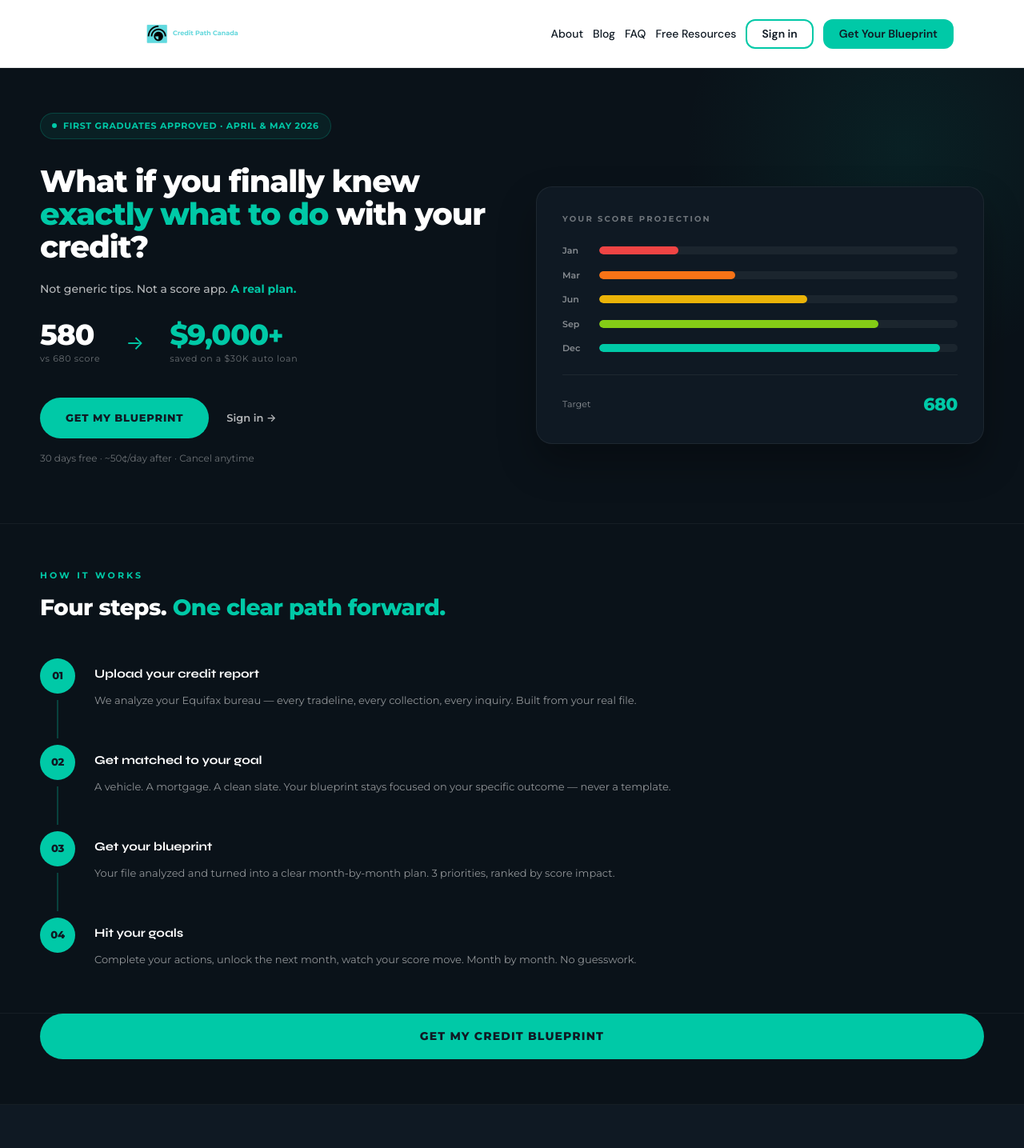
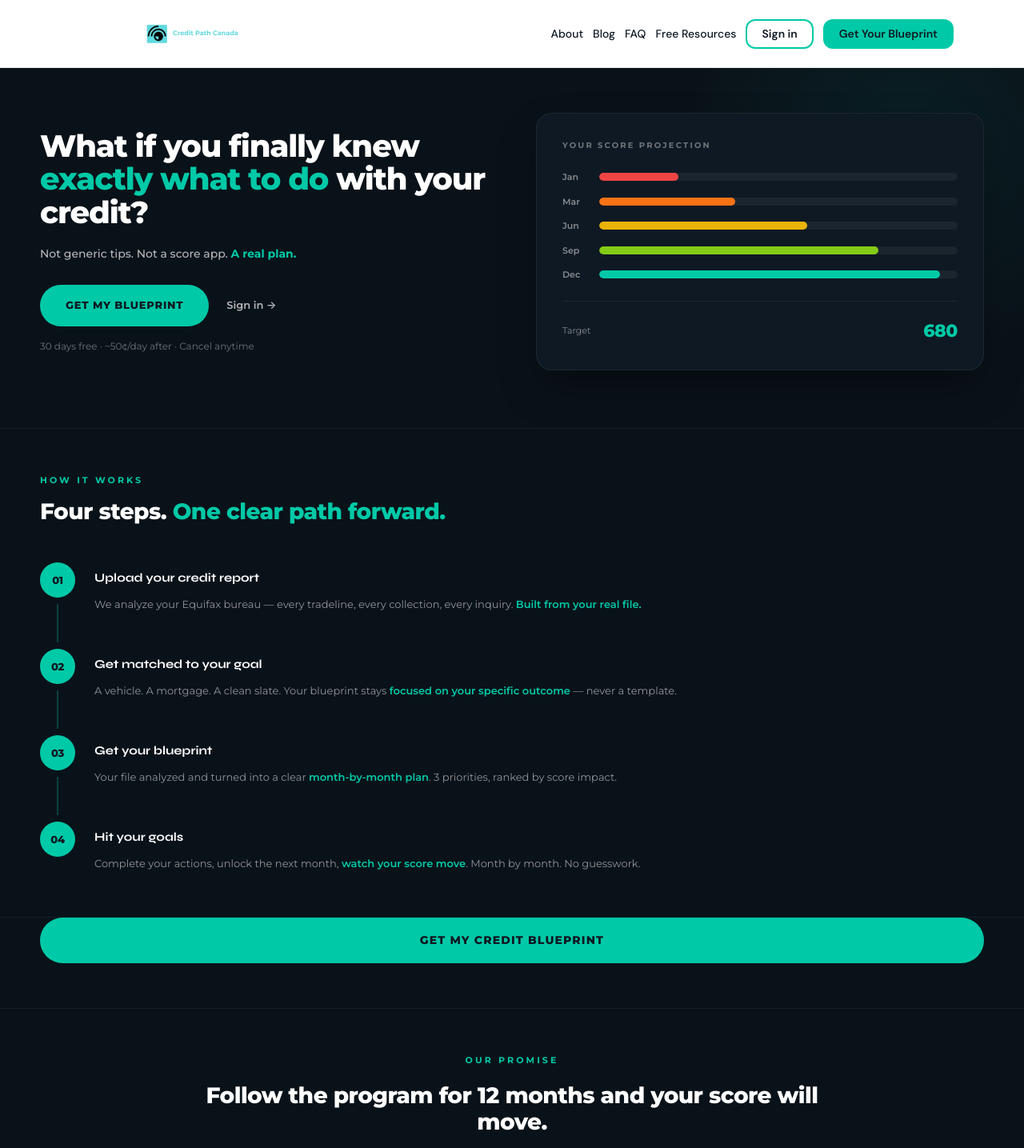
Before and after one commit to mikefilzwieser-alt/creditpath-canada, a Next.js app: page /v2 in a window 1280 px wide. Shown: the top 1435 px of the page at 80% size. Built offline with nearby package versions, Linux system fonts and the light colour scheme.

Commit message:
refactor: v2 and drive-ready - promise placement, sig, badges, grad badge, teal phrases

```diff
--- a/app/drive-ready/page.tsx
+++ b/app/drive-ready/page.tsx
@@ -30,11 +30,6 @@ export default function DriveReadyPage() {
               Canada's Drive Ready Program 🍁
             </p>
 
-            <div style={{ display: "inline-flex", alignItems: "center", gap: 8, background: "rgba(0,201,167,0.08)", border: "1px solid rgba(0,201,167,0.22)", borderRadius: 100, padding: "7px 14px", marginBottom: 28 }}>
-              <div style={{ width: 6, height: 6, background: TEAL, borderRadius: "50%" }}></div>
-              <span style={{ fontSize: 11, fontWeight: 700, color: TEAL, letterSpacing: "0.06em", textTransform: "uppercase" }}>First graduates approved · April & May 2026</span>
-            </div>
-
             <h1 style={{ fontFamily: FONT_STACK, fontSize: "clamp(28px, 3.4vw, 44px)", fontWeight: 800, lineHeight: 1.04, letterSpacing: "-0.03em", color: "#fff", marginBottom: 24 }}>
               Your name.<br/>Zero down.<br/><span style={{ color: TEAL }}>Approved.</span>
             </h1>
@@ -46,6 +41,11 @@ export default function DriveReadyPage() {
             <Link href="/onboarding" style={{ background: TEAL, color: NAVY, padding: "18px 44px", borderRadius: 100, fontSize: 13, fontWeight: 800, textDecoration: "none", letterSpacing: "0.08em", textTransform: "uppercase", display: "inline-block", transition: "transform 0.2s" }} onMouseOver={(e) => (e.currentTarget.style.transform = "translateY(-2px) scale(1.02)")} onMouseOut={(e) => (e.currentTarget.style.transform = "translateY(0) scale(1)")}>
               Start My Drive Ready Program
             </Link>
+
+            <div style={{ display: "inline-flex", alignItems: "center", gap: 8, background: "rgba(0,201,167,0.08)", border: "1px solid rgba(0,201,167,0.22)", borderRadius: 100, padding: "7px 14px", marginTop: 20 }}>
+              <div style={{ width: 6, height: 6, background: TEAL, borderRadius: "50%" }}></div>
+              <span style={{ fontSize: 11, fontWeight: 700, color: TEAL, letterSpacing: "0.06em", textTransform: "uppercase" }}>First graduates approved · April & May 2026</span>
+            </div>
 
             <p style={{ marginTop: 16, fontSize: 12, color: "rgba(255,255,255,0.4)" }}>30 days free · ~50¢/day after · Cancel anytime</p>
           </div>
@@ -75,6 +75,7 @@ export default function DriveReadyPage() {
               <div style={{ marginTop: 28, paddingTop: 20, borderTop: "1px solid rgba(255,255,255,0.06)" }}>
                 <p style={{ fontSize: 13, fontWeight: 700, color: "#fff" }}>Michael Filzwieser</p>
                 <p style={{ fontSize: 11, color: "rgba(255,255,255,0.4)", marginTop: 4 }}>Founder, Credit Path Canada · Finance Director, Titanium Ford · TD's #1 dealer in Canada</p>
+                <img src="/michael-signature.png" alt="Michael Filzwieser signature" style={{ width: "120px", marginTop: "12px", opacity: 0.85 }} />
               </div>
             </div>
           </div>
@@ -153,19 +154,6 @@ export default function DriveReadyPage() {
           </div>
         </section>
 
-        {/* GUARANTEE */}
-        <section style={{ background: NAVY, padding: "56px 24px", borderBottom: "1px solid rgba(255,255,255,0.05)" }}>
-          <div style={{ maxWidth: 800, margin: "0 auto", textAlign: "center" }}>
-            <p style={{ fontSize: 11, fontWeight: 700, letterSpacing: "0.28em", textTransform: "uppercase", color: TEAL, marginBottom: 20 }}>Our promise</p>
-            <h2 style={{ fontFamily: FONT_STACK, fontSize: "clamp(20px, 2.4vw, 28px)", fontWeight: 800, lineHeight: 1.18, letterSpacing: "-0.02em", color: "#fff", marginBottom: 20 }}>
-              Your score moves — <span style={{ color: TEAL }}>or we work for free.</span>
-            </h2>
-            <p style={{ fontSize: 13, lineHeight: 1.7, color: "rgba(255,255,255,0.6)" }}>
-              Follow the program for 12 months, and if your score doesn't move — we work with you at no charge until you're <span style={{ color: TEAL, fontWeight: 700 }}>approved.</span>
-            </p>
-          </div>
-        </section>
-
         {/* CTA */}
         <section style={{ background: NAVY_DEEP, padding: "56px 24px", textAlign: "center" }}>
           <div style={{ maxWidth: 700, margin: "0 auto" }}>
@@ -180,6 +168,19 @@ export default function DriveReadyPage() {
             </Link>
             <p style={{ marginTop: 14, fontSize: 12, color: "rgba(0,201,167,0.65)" }}>
               <strong style={{ color: TEAL }}>~50¢/day</strong> after your free trial · Cancel anytime · No contracts
+            </p>
+          </div>
+        </section>
+
+        {/* GUARANTEE */}
+        <section style={{ background: NAVY, padding: "56px 24px", borderBottom: "1px solid rgba(255,255,255,0.05)" }}>
+          <div style={{ maxWidth: 800, margin: "0 auto", textAlign: "center" }}>
+            <p style={{ fontSize: 11, fontWeight: 700, letterSpacing: "0.28em", textTransform: "uppercase", color: TEAL, marginBottom: 20 }}>Our promise</p>
+            <h2 style={{ fontFamily: FONT_STACK, fontSize: "clamp(20px, 2.4vw, 28px)", fontWeight: 800, lineHeight: 1.18, letterSpacing: "-0.02em", color: "#fff", marginBottom: 20 }}>
+              Your score moves — <span style={{ color: TEAL }}>or we work for free.</span>
+            </h2>
+            <p style={{ fontSize: 13, lineHeight: 1.7, color: "rgba(255,255,255,0.6)" }}>
+              Follow the program for 12 months, and if your score doesn't move — we work with you at no charge until you're <span style={{ color: TEAL, fontWeight: 700 }}>approved.</span>
             </p>
           </div>
         </section>
--- a/app/v2/page.tsx
+++ b/app/v2/page.tsx
@@ -36,12 +36,12 @@ const testimonials = [
 ];
 
 const valueCards = [
-  { icon: "📋", title: "Your Credit Blueprint", body: "A personalized 24-month plan built from your Equifax bureau. Not a template. Your file, your plan, your path." },
-  { icon: "📅", title: "Monthly Action Plan", body: "3 clear priorities every month, ranked by score impact. Always know what to do next." },
-  { icon: "💳", title: "Recommended Credit Products", body: "The exact cards that move your score fastest — with referral bonuses built in." },
-  { icon: "🤝", title: "Financial Planning Session", body: "Access a licensed financial specialist through Brandon Kirk at Safe Wealth Planners." },
-  { icon: "🏆", title: "Direct Line to a Finance Director", body: "Michael Filzwieser at Titanium Ford reviews your file personally. When your window opens — he gets you approved." },
-  { icon: "🔓", title: "Personal Loan Access", body: "Pre-qualify without a hard inquiry. We connect you with trusted lending partners when the timing is right." },
+  { icon: "📋", tag: "$497 value", title: "Your Credit Blueprint", body: "A personalized 24-month plan built from your Equifax bureau. Not a template. Your file, your plan, your path." },
+  { icon: "📅", tag: "$197/yr value", title: "Monthly Action Plan", body: "3 clear priorities every month, ranked by score impact. Always know what to do next." },
+  { icon: "💳", tag: "Saves $200+", title: "Recommended Credit Products", body: "The exact cards that move your score fastest — with referral bonuses built in." },
+  { icon: "🤝", tag: "$150 value", title: "Financial Planning Session", body: "Access a licensed financial specialist through Brandon Kirk at Safe Wealth Planners." },
+  { icon: "🏆", tag: "Priceless", title: "Direct Line to a Finance Director", body: "Michael Filzwieser at Titanium Ford reviews your file personally. When your window opens — he gets you approved." },
+  { icon: "🔓", tag: "No hard check", title: "Personal Loan Access", body: "Pre-qualify without a hard inquiry. We connect you with trusted lending partners when the timing is right." },
 ];
 
 const scoreBars = [
@@ -75,11 +75,6 @@ export default function HomepageV2() {
 
           <div style={{ maxWidth: 1180, margin: "0 auto", position: "relative", zIndex: 1 }}>
 
-            <div style={{ display: "inline-flex", alignItems: "center", gap: 8, background: "rgba(0,201,167,0.08)", border: "1px solid rgba(0,201,167,0.22)", borderRadius: 100, padding: "7px 14px", marginBottom: 32 }}>
-              <div style={{ width: 6, height: 6, background: TEAL, borderRadius: "50%" }}></div>
-              <span style={{ fontSize: 11, fontWeight: 700, color: TEAL, letterSpacing: "0.06em", textTransform: "uppercase" }}>First graduates approved · April & May 2026</span>
-            </div>
-
             <div style={{ display: "grid", gridTemplateColumns: "1fr 1fr", gap: 60, alignItems: "center" }} className="hero-grid">
               <div>
                 <h1 style={{ fontFamily: FONT_STACK, fontSize: "clamp(26px, 3vw, 40px)", fontWeight: 800, lineHeight: 1.08, letterSpacing: "-0.03em", color: "#fff", marginBottom: 20 }}>
@@ -89,18 +84,6 @@ export default function HomepageV2() {
                 <p style={{ fontSize: 14, lineHeight: 1.6, color: "rgba(255,255,255,0.7)", marginBottom: 28, fontWeight: 500 }}>
                   Not generic tips. Not a score app. <span style={{ color: TEAL, fontWeight: 700 }}>A real plan.</span>
                 </p>
-
-                <div style={{ display: "flex", gap: 32, alignItems: "center", marginBottom: 40 }}>
-                  <div>
-                    <div style={{ fontSize: 36, fontWeight: 800, color: "#fff", lineHeight: 1, letterSpacing: "-0.03em" }}>580</div>
-                    <div style={{ fontSize: 11, color: "rgba(255,255,255,0.4)", marginTop: 4, letterSpacing: "0.06em" }}>vs 680 score</div>
-                  </div>
-                  <div style={{ color: TEAL, fontSize: 24 }}>→</div>
-                  <div>
-                    <div style={{ fontSize: 36, fontWeight: 800, color: TEAL, lineHeight: 1, letterSpacing: "-0.03em" }}>$9,000<span style={{ fontSize: 32 }}>+</span></div>
-                    <div style={{ fontSize: 11, color: "rgba(255,255,255,0.4)", marginTop: 4, letterSpacing: "0.06em" }}>saved on a $30K auto loan</div>
-                  </div>
-                </div>
 
                 <div style={{ display: "flex", gap: 14, alignItems: "center", flexWrap: "wrap" }}>
                   <Link href="/onboarding" style={{ background: TEAL, color: NAVY, padding: "16px 32px", borderRadius: 100, fontSize: 13, fontWeight: 800, textDecoration: "none", letterSpacing: "0.06em", textTransform: "uppercase", display: "inline-block", transition: "transform 0.2s" }} onMouseOver={(e) => (e.currentTarget.style.transform = "translateY(-2px) scale(1.02)")} onMouseOut={(e) => (e.currentTarget.style.transform = "translateY(0) scale(1)")}>
@@ -145,10 +128,10 @@ export default function HomepageV2() {
 
             <div style={{ display: "flex", flexDirection: "column" }}>
               {[
-                { n: "01", t: "Upload your credit report", b: "We analyze your Equifax bureau — every tradeline, every collection, every inquiry. Built from your real file." },
-                { n: "02", t: "Get matched to your goal", b: "A vehicle. A mortgage. A clean slate. Your blueprint stays focused on your specific outcome — never a template." },
-                { n: "03", t: "Get your blueprint", b: "Your file analyzed and turned into a clear month-by-month plan. 3 priorities, ranked by score impact." },
-                { n: "04", t: "Hit your goals", b: "Complete your actions, unlock the next month, watch your score move. Month by month. No guesswork." },
+                { n: "01", t: "Upload your credit report", b: <>We analyze your Equifax bureau — every tradeline, every collection, every inquiry. <span style={{ color: TEAL, fontWeight: 600 }}>Built from your real file.</span></> },
+                { n: "02", t: "Get matched to your goal", b: <>A vehicle. A mortgage. A clean slate. Your blueprint stays <span style={{ color: TEAL, fontWeight: 600 }}>focused on your specific outcome</span> — never a template.</> },
+                { n: "03", t: "Get your blueprint", b: <>Your file analyzed and turned into a clear <span style={{ color: TEAL, fontWeight: 600 }}>month-by-month plan</span>. 3 priorities, ranked by score impact.</> },
+                { n: "04", t: "Hit your goals", b: <>Complete your actions, unlock the next month, <span style={{ color: TEAL, fontWeight: 600 }}>watch your score move</span>. Month by month. No guesswork.</> },
               ].map((step, i, arr) => (
                 <div key={step.n} style={{ display: "flex", gap: 24 }}>
                   <div style={{ display: "flex", flexDirection: "column", alignItems: "center", flexShrink: 0, width: 44 }}>
@@ -176,6 +159,19 @@ export default function HomepageV2() {
           </div>
         </section>
 
+        {/* GUARANTEE */}
+        <section style={{ background: NAVY_DEEP, padding: "56px 24px", borderBottom: "1px solid rgba(255,255,255,0.05)" }}>
+          <div style={{ maxWidth: 800, margin: "0 auto", textAlign: "center" }}>
+            <p style={{ fontSize: 11, fontWeight: 700, letterSpacing: "0.28em", textTransform: "uppercase", color: TEAL, marginBottom: 20 }}>Our promise</p>
+            <h2 style={{ fontFamily: FONT_STACK, fontSize: "clamp(20px, 2.4vw, 28px)", fontWeight: 800, lineHeight: 1.18, letterSpacing: "-0.02em", color: "#fff", marginBottom: 20 }}>
+              Follow the program for 12 months and your score will move.
+            </h2>
+            <p style={{ fontSize: 13, lineHeight: 1.7, color: "rgba(255,255,255,0.6)" }}>
+              If it doesn't — we work with you <span style={{ color: TEAL, fontWeight: 600 }}>at no charge until you're approved.</span>
+            </p>
+          </div>
+        </section>
+
         {/* MICHAEL */}
         <section style={{ background: NAVY, padding: "56px 24px", borderBottom: "1px solid rgba(255,255,255,0.05)" }}>
           <div style={{ maxWidth: 1180, margin: "0 auto", display: "grid", gridTemplateColumns: "1fr 1.4fr", gap: 60, alignItems: "center" }} className="michael-grid">
@@ -200,6 +196,7 @@ export default function HomepageV2() {
               <div style={{ marginTop: 28, paddingTop: 20, borderTop: "1px solid rgba(255,255,255,0.06)" }}>
                 <p style={{ fontSize: 13, fontWeight: 700, color: "#fff" }}>Michael Filzwieser</p>
                 <p style={{ fontSize: 11, color: "rgba(255,255,255,0.4)", marginTop: 4 }}>Founder, Credit Path Canada · Finance Director, Titanium Ford · TD's #1 dealer in Canada</p>
+                <img src="/michael-signature.png" alt="Michael Filzwieser signature" style={{ width: "120px", marginTop: "12px", opacity: 0.85 }} />
               </div>
             </div>
           </div>
@@ -216,7 +213,8 @@ export default function HomepageV2() {
             <div style={{ display: "grid", gridTemplateColumns: "repeat(auto-fit, minmax(280px, 1fr))", gap: 20 }}>
               {valueCards.map((card) => (
                 <div key={card.title} style={{ background: NAVY_DEEP, border: "1px solid rgba(255,255,255,0.06)", borderRadius: 16, padding: 28, transition: "transform 0.25s ease, border-color 0.25s ease" }} onMouseOver={(e) => { e.currentTarget.style.transform = "translateY(-4px)"; e.currentTarget.style.borderColor = "rgba(0,201,167,0.25)"; }} onMouseOut={(e) => { e.currentTarget.style.transform = "translateY(0)"; e.currentTarget.style.borderColor = "rgba(255,255,255,0.06)"; }}>
-                  <span style={{ fontSize: 22, display: "block", marginBottom: 16 }}>{card.icon}</span>
+                  <span style={{ fontSize: 22, display: "block", marginBottom: 12 }}>{card.icon}</span>
+                  <span style={{ display: "inline-block", marginBottom: 12, background: "rgba(0,201,167,0.12)", border: "1px solid rgba(0,201,167,0.25)", borderRadius: 100, padding: "4px 12px", fontSize: 11, fontWeight: 700, color: TEAL }}>{card.tag}</span>
                   <h3 style={{ fontSize: 16, fontWeight: 700, color: "#fff", marginBottom: 10 }}>{card.title}</h3>
                   <p style={{ fontSize: 13, lineHeight: 1.7, color: "rgba(255,255,255,0.55)" }}>{card.body}</p>
                 </div>
@@ -273,19 +271,6 @@ export default function HomepageV2() {
           </div>
         </section>
 
-        {/* GUARANTEE */}
-        <section style={{ background: NAVY_DEEP, padding: "56px 24px", borderBottom: "1px solid rgba(255,255,255,0.05)" }}>
-          <div style={{ maxWidth: 800, margin: "0 auto", textAlign: "center" }}>
-            <p style={{ fontSize: 11, fontWeight: 700, letterSpacing: "0.28em", textTransform: "uppercase", color: TEAL, marginBottom: 20 }}>Our promise</p>
-            <h2 style={{ fontFamily: FONT_STACK, fontSize: "clamp(20px, 2.4vw, 28px)", fontWeight: 800, lineHeight: 1.18, letterSpacing: "-0.02em", color: "#fff", marginBottom: 20 }}>
-              Follow the program for 12 months and your score will move.
-            </h2>
-            <p style={{ fontSize: 13, lineHeight: 1.7, color: "rgba(255,255,255,0.6)" }}>
-              If it doesn't — we work with you <span style={{ color: TEAL, fontWeight: 600 }}>at no charge until you're approved.</span>
-            </p>
-          </div>
-        </section>
-
         {/* CTA */}
         <section style={{ background: NAVY, padding: "56px 24px", textAlign: "center" }}>
           <div style={{ maxWidth: 700, margin: "0 auto" }}>
```
